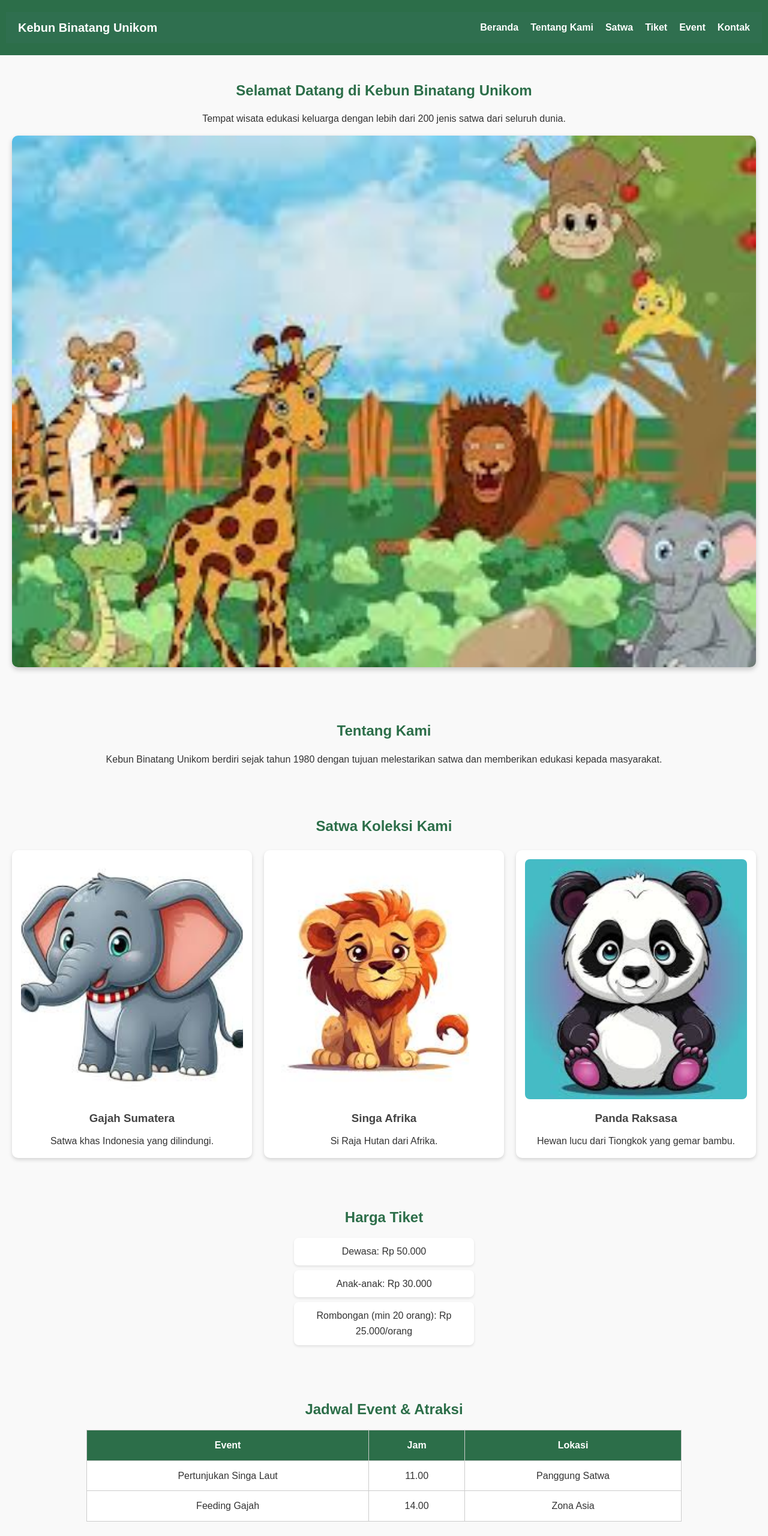
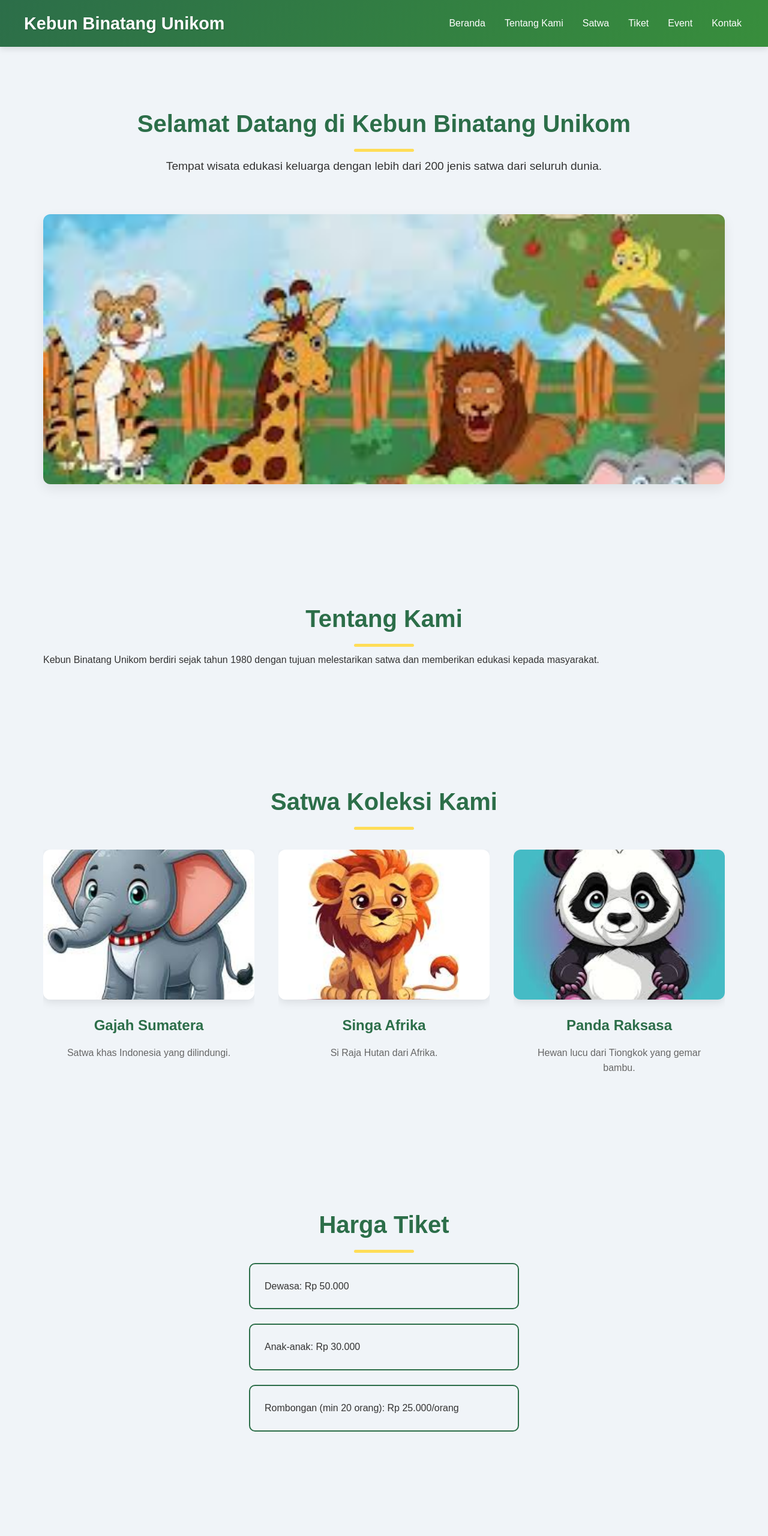
Before and after one commit to rityma-cyc/unikom-zoo, a plain HTML site: page index.html in a window 1280 px wide. Shown: the top 2560 px of the page at 60% size. Drawn offline with Linux system fonts and the light colour scheme.

Commit message:
Add files via upload

```diff
--- a/style.css
+++ b/style.css
@@ -1,27 +1,92 @@
-/* Style dasar navbar */
+/* ==== Reset Dasar dan Variabel CSS ==== */
+:root {
+    --primary-color: #2c6e49; /* Hijau tua */
+    --secondary-color: #ffdd57; /* Kuning emas */
+    --background-color: #f0f4f8; /* Abu-abu terang */
+    --text-color: #333333; /* Hitam keabu-abuan */
+    --header-bg: linear-gradient(135deg, #2c6e49, #388e3c);
+}
+
+* {
+    margin: 0;
+    padding: 0;
+    box-sizing: border-box;
+}
+
+html {
+    scroll-behavior: smooth;
+}
+
+body {
+    font-family: 'Poppins', sans-serif;
+    line-height: 1.6;
+    background-color: var(--background-color);
+    color: var(--text-color);
+}
+
+/* Catatan: Tambahkan link font ini di HTML Anda:
+   <link href="https://fonts.googleapis.com/css2?family=Poppins:wght@400;500;600;700&display=swap" rel="stylesheet">
+*/
+
+/* ==== Header & Navbar ==== */
+header {
+    background: var(--header-bg);
+    color: white;
+    padding: 1rem 1.5rem;
+    box-shadow: 0 4px 10px rgba(0, 0, 0, 0.1);
+    position: sticky;
+    top: 0;
+    z-index: 1000;
+}
+
 .navbar {
     display: flex;
     justify-content: space-between;
     align-items: center;
-  background: #2f6f4f;
-  padding: 10px 20px;
-  color: white;
+    max-width: 1200px;
+    margin: 0 auto;
 }
 
 .navbar h1 {
+    font-size: 1.8rem;
+    font-weight: 600;
+    text-shadow: 1px 1px 2px rgba(0,0,0,0.2);
     margin: 0;
-  font-size: 20px;
 }
 
 nav {
     display: flex;
-  gap: 20px;
+    gap: 1.5rem;
 }
 
 nav a {
     color: white;
     text-decoration: none;
-  font-weight: bold;
+    font-weight: 500;
+    padding: 0.5rem 0.25rem;
+    position: relative;
+    transition: all 0.3s ease;
+}
+
+nav a::after {
+    content: '';
+    position: absolute;
+    width: 0;
+    height: 2px;
+    background: var(--secondary-color);
+    bottom: 0;
+    left: 50%;
+    transform: translateX(-50%);
+    transition: width 0.3s ease;
+}
+
+nav a:hover::after,
+nav a.active::after {
+    width: 100%;
+}
+
+nav a:hover {
+    color: var(--secondary-color);
 }
 
 /* Tombol menu (hamburger) */
@@ -29,7 +94,7 @@ nav a {
     display: none;
     background: none;
     border: none;
-  font-size: 24px;
+    font-size: 2rem;
     color: white;
     cursor: pointer;
 }
@@ -37,189 +102,210 @@ nav a {
 /* --- Untuk layar kecil (HP) --- */
 @media (max-width: 768px) {
     nav {
-    display: none; /* sembunyikan menu */
+        display: none;
         flex-direction: column;
         position: absolute;
-    top: 60px;
-    right: 0;
-    background: #2f6f4f;
-    width: 200px;
-    padding: 10px;
+        top: 100%;
+        left: 0;
+        width: 100%;
+        background: var(--primary-color);
+        padding: 1rem 0;
+        box-shadow: 0 4px 8px rgba(0,0,0,0.1);
     }
 
     nav.show {
-    display: flex; /* tampilkan kalau aktif */
+        display: flex;
+    }
+
+    nav a {
+        padding: 1rem 2rem;
+        text-align: center;
+        border-bottom: 1px solid rgba(255, 255, 255, 0.1);
+    }
+
+    nav a::after {
+        display: none;
     }
 
     .menu-toggle {
-    display: block; /* tombol hamburger muncul */
+        display: block;
     }
-}
-
-
-/* ==== Reset Dasar ==== */
-* {
-  margin: 0;
-  padding: 0;
-  box-sizing: border-box;
-}
-
-body {
-  font-family: Arial, sans-serif;
-  line-height: 1.6;
-  background-color: #f9f9f9;
-  color: #333;
-}
-
-/* ==== Header & Navbar ==== */
-header {
-  background: #2c6e49;
-  color: #fff;
-  padding: 20px 10px;
-  text-align: center;
-}
-
-header h1 {
-  margin-bottom: 10px;
-}
-
-nav ul {
-  list-style: none;
-  display: flex;
-  justify-content: center;
-  flex-wrap: wrap;
-}
-
-nav ul li {
-  margin: 5px 15px;
-}
-
-nav ul li a {
-  color: #fff;
-  text-decoration: none;
-  font-weight: bold;
-  transition: color 0.3s;
-}
-
-nav ul li a:hover {
-  color: #ffdd57;
 }
 
 /* ==== Section Umum ==== */
 section {
-  padding: 40px 20px;
+    /* Menghilangkan background, border-radius, dan box-shadow */
+    padding: 6rem 2rem;
+    max-width: 1200px;
+    margin: 0 auto;
+}
+
+section h2 {
+    color: var(--primary-color);
+    margin-bottom: 1.5rem;
+    font-size: 2.5rem;
+    text-align: center;
+    position: relative;
+    font-weight: 700;
+}
+
+section h2::after {
+    content: '';
+    width: 100px;
+    height: 5px;
+    background: var(--secondary-color);
+    position: absolute;
+    bottom: -15px;
+    left: 50%;
+    transform: translateX(-50%);
+    border-radius: 3px;
+}
+
+/* ==== BERANDA ==== */
+#beranda {
+    display: flex;
+    flex-direction: column;
+    align-items: center;
     text-align: center;
 }
 
-section h2 {
-  color: #2c6e49;
-  margin-bottom: 15px;
+#beranda p {
+    font-size: 1.2rem;
+    margin-bottom: 2rem;
 }
 
-/* ==== Beranda ==== */
 #beranda img {
-  margin-top: 15px;
-  border-radius: 10px;
-  box-shadow: 0 4px 8px rgba(0,0,0,0.2);
+    margin-top: 2rem;
+    border-radius: 12px;
+    box-shadow: 0 8px 20px rgba(0, 0, 0, 0.08);
+    width: 100%;
+    height: auto;
+    max-height: 450px;
+    object-fit: cover;
 }
 
 /* ==== Satwa ==== */
 .satwa-grid {
     display: grid;
-  grid-template-columns: repeat(auto-fit, minmax(220px, 1fr));
-  gap: 20px;
-  margin-top: 20px;
+    grid-template-columns: repeat(auto-fit, minmax(280px, 1fr));
+    gap: 2.5rem;
+    margin-top: 3rem;
 }
 
+/* Menghilangkan gaya kartu pada item satwa */
 .satwa-item {
-  background: #fff;
-  padding: 15px;
-  border-radius: 10px;
-  box-shadow: 0 3px 6px rgba(0,0,0,0.15);
+    background: transparent;
+    border-radius: 0;
+    overflow: hidden;
+    box-shadow: none;
+    transition: transform 0.3s ease;
+    text-align: center;
+}
+
+.satwa-item:hover {
+    transform: translateY(-5px); /* Efek hover yang lebih subtle */
 }
 
 .satwa-item img {
     width: 100%;
-  height: 400px;
+    height: 250px;
     object-fit: cover;
-  border-radius: 8px;
+    display: block;
+    border-radius: 12px;
+    box-shadow: 0 4px 15px rgba(0,0,0,0.1); /* Bayangan hanya pada gambar */
 }
 
 .satwa-item h3 {
-  margin: 10px 0;
-  color: #444;
+    margin: 1.5rem 0 0.8rem;
+    color: var(--primary-color);
+    font-size: 1.5rem;
+}
+
+.satwa-item p {
+    padding: 0 1.5rem 1.5rem;
+    font-size: 1rem;
+    color: #666;
 }
 
 /* ==== Tiket ==== */
 #tiket ul {
     list-style: none;
-  margin-top: 15px;
+    padding: 0;
+    margin-top: 2rem;
+    display: flex;
+    flex-direction: column;
+    align-items: center;
+    gap: 1.5rem;
 }
 
+/* Menyesuaikan gaya tiket */
 #tiket ul li {
-  background: #fff;
-  padding: 10px;
-  margin: 8px auto;
-  max-width: 300px;
-  border-radius: 8px;
-  box-shadow: 0 2px 4px rgba(0,0,0,0.1);
+    background: var(--background-color);
+    padding: 1.5rem;
+    width: 100%;
+    max-width: 450px;
+    border: 2px solid var(--primary-color); /* Menggunakan border sebagai pengganti */
+    border-radius: 10px;
+    box-shadow: none;
+    font-weight: 500;
+    text-align: left;
+    transition: transform 0.2s ease;
+}
+
+#tiket ul li:hover {
+    transform: scale(1.02);
 }
 
 /* ==== Event ==== */
 #event table {
-  margin: 0 auto;
+    margin: 2rem auto;
     border-collapse: collapse;
-  width: 80%;
-  background: #fff;
+    width: 100%;
+    max-width: 900px;
+    background: transparent;
+    border-radius: 0;
+    overflow: hidden;
+    box-shadow: none;
 }
 
 #event th, #event td {
-  padding: 12px;
-  border: 1px solid #ccc;
+    padding: 1.2rem;
+    text-align: left;
+    border: 1px solid #ddd;
 }
 
 #event th {
-  background: #2c6e49;
-  color: #fff;
+    background: var(--primary-color);
+    color: white;
+    font-weight: 600;
+    text-transform: uppercase;
+}
+
+#event tr:nth-child(even) {
+    background: #f9f9f9;
+}
+
+#event tr:hover {
+    background: #f5f5f5;
 }
 
 /* ==== Kontak ==== */
 #kontak p {
-  margin: 5px 0;
+    margin: 0.5rem 0;
+    font-size: 1.1rem;
+}
+
+#kontak iframe {
+    margin-top: 2rem;
+    border-radius: 12px;
+    box-shadow: 0 4px 15px rgba(0,0,0,0.1);
 }
 
 /* ==== Footer ==== */
 footer {
-  background: #2c6e49;
-  color: #fff;
+    background: var(--primary-color);
+    color: white;
     text-align: center;
-  padding: 15px;
-  margin-top: 30px;
+    padding: 2.5rem;
+    margin-top: 3rem;
 }
-
-/* Tombol Scroll ke Atas */
-#backToTop {
-  display: none;
-  position: fixed;
-  bottom: 30px;
-  right: 20px;
-  background: #2c6e49;
-  color: #fff;
-  border: none;
-  padding: 12px;
-  border-radius: 50%;
-  cursor: pointer;
-  font-size: 18px;
-  box-shadow: 0 3px 6px rgba(0,0,0,0.2);
-  transition: background 0.3s;
-}
-
-#backToTop:hover {
-  background: #1e4a33;
-}
-
-/* Navbar aktif */
-nav ul li a.active {
-  color: #ffdd57;
-  border-bottom: 2px solid #ffdd57;
-}
```
Lines whose indentation alone changed are shown as unchanged.
